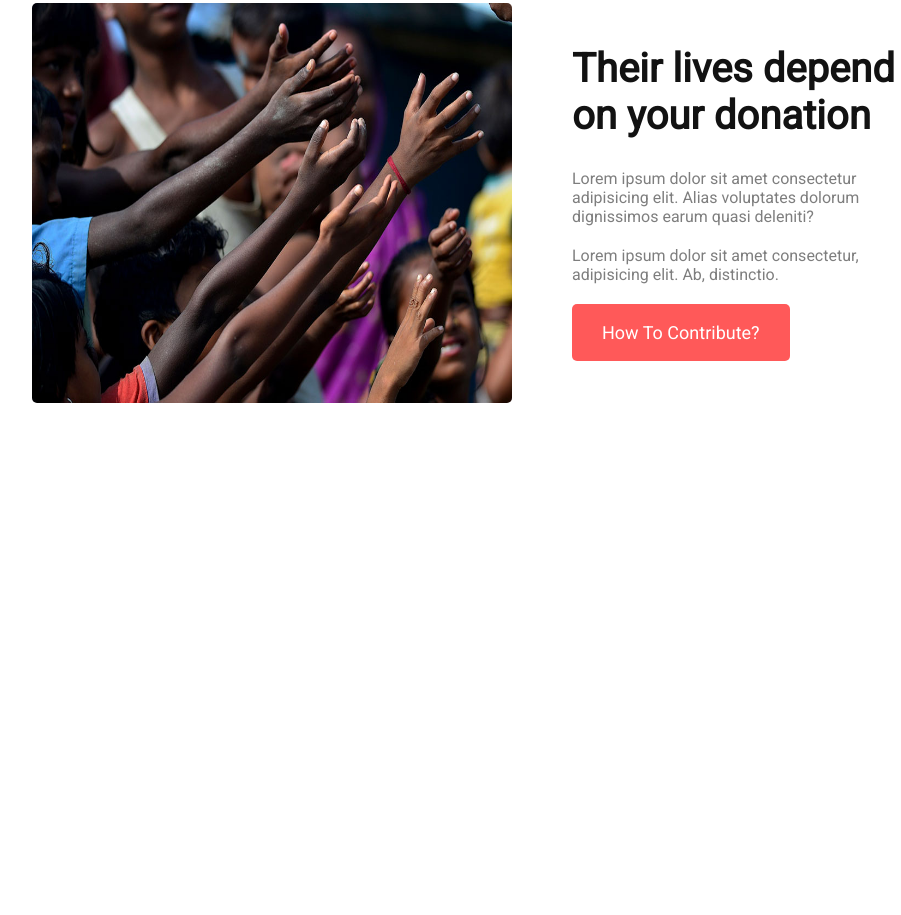
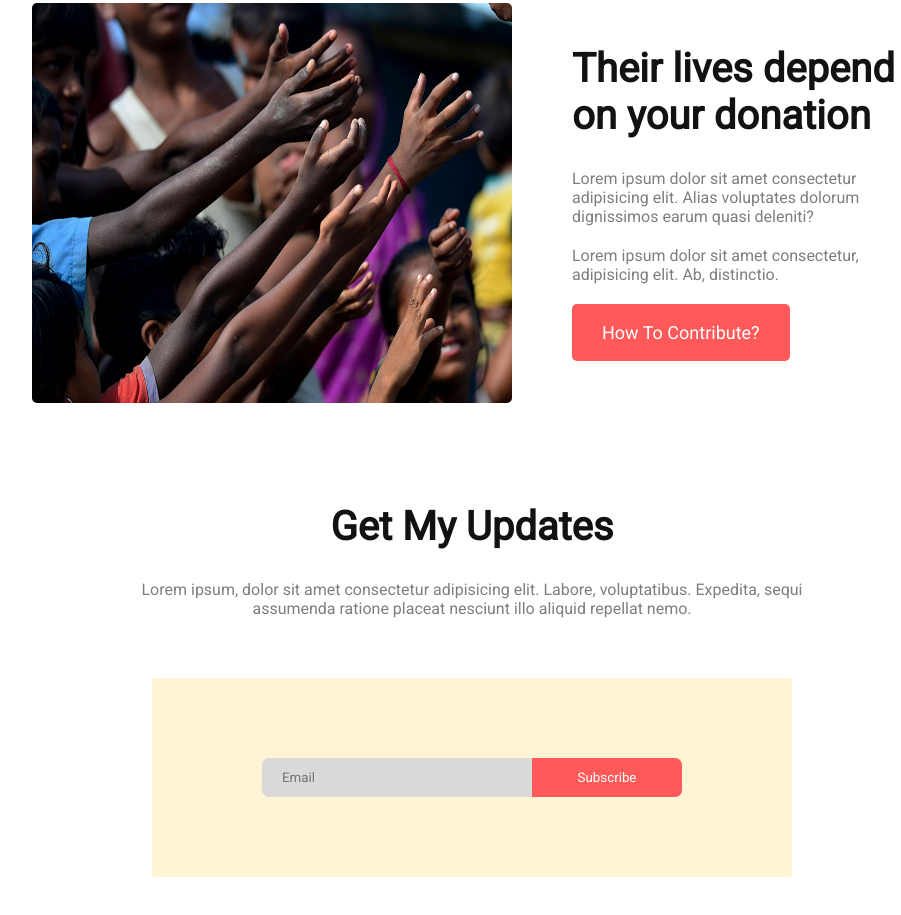
Before and after one commit to Zahid-BM/donate-today, a plain HTML site: page index.html in a window 1280 px wide. Shown: the part 2666-3581 px from the top of the page, without its empty margins (168-1069 px from the left). Before the commit the page ends 3169 px from the top, so only its background shows below. Drawn offline with Linux system fonts and the light colour scheme.

Commit message:
Alhmdulillah get my update section done

```diff
--- a/index.html
+++ b/index.html
@@ -95,6 +95,17 @@
 
             </div>
         </section>
+
+        <!-- section.update>h2.section-title{Get My Updates}+p.description>lorem20^.subscribe-container>.email>input:email^.subscribtion>button.btn-subscribe{Subscribe} -->
+
+        <section class="update">
+            <h2 class="section-title">Get My Updates</h2>
+            <p class="donate-description">Lorem ipsum, dolor sit amet consectetur adipisicing elit. Labore, voluptatibus. Expedita, sequi assumenda ratione placeat nesciunt illo aliquid repellat nemo.</p>
+            <div class="subscribe-container">
+                <div class="email"><input type="email" name="email" id="" placeholder="Email"></div>
+                <div class="subscribtion"><button class="btn-subscribe">Subscribe</button></div>
+            </div>
+        </section>
     </main>
     <footer>
 
--- a/style.css
+++ b/style.css
@@ -152,3 +152,37 @@ hr{
     border-radius: 5px;
     height: 400px;
 }
+/* UPDATE section style */
+.update{
+    text-align: center;
+
+}
+
+.subscribe-container{
+    background-color: #FFF4D6;
+    border-radius: 3px;
+    display: flex;
+    justify-content: center;
+    align-items: center;
+    margin: 60px 320px 120px;
+    padding: 80px 0px
+}
+input{
+    padding: 12px 20px;
+    border: 0;
+    background-color: #D9D9D9;
+    border-radius:  7px 0 0 7px;
+    width: 230px;
+
+}
+.email{
+
+}
+.btn-subscribe{
+    border: 0;
+    color: white;
+    background-color: #FF5959;
+    border-radius:  0 7px 7px 0;
+    padding: 12px 30px;
+    width: 150px;
+}
```
